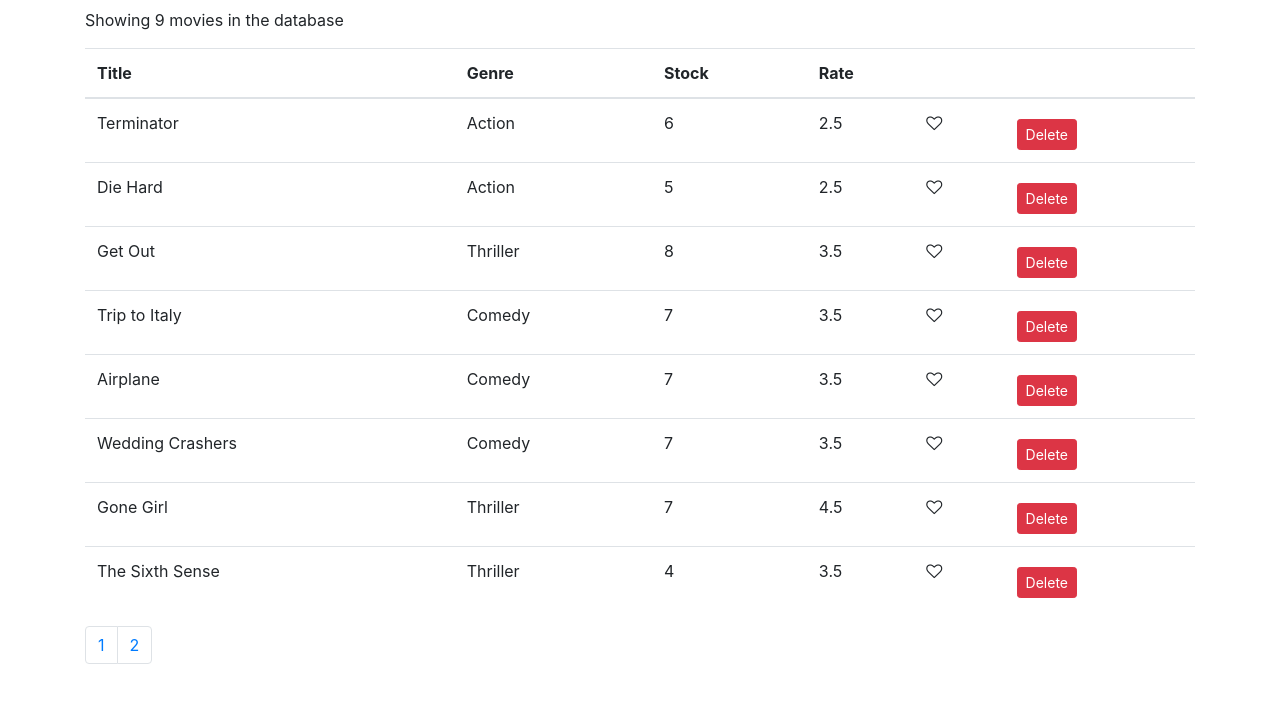
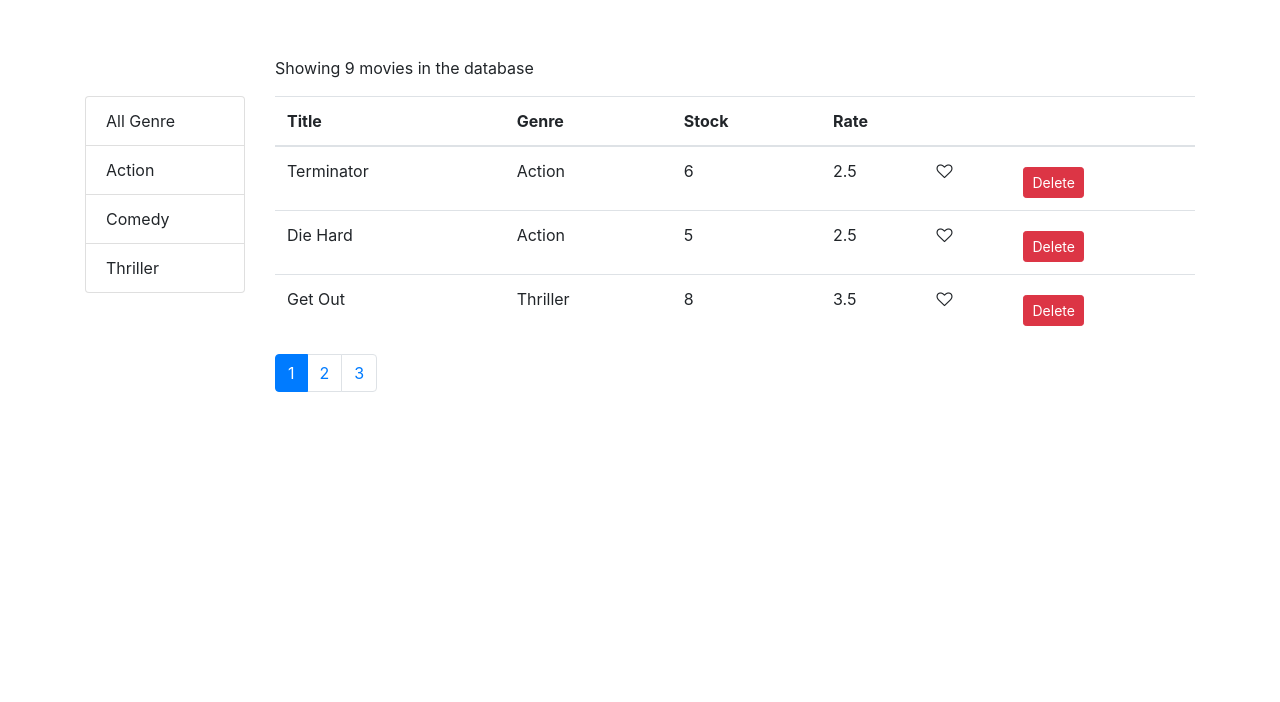
Before and after one commit to abdulloooh/react_learning, a React (Create React App) app in the folder vidly/: page / in a window 1280 px wide. Shown: the top 702 px of the page. Built offline with nearby package versions, Linux system fonts and the light colour scheme.

Commit message:
list groups for classifications and extracting high level components from low levels

```diff
--- a/vidly/package.json
+++ b/vidly/package.json
@@ -9,6 +9,7 @@
     "bootstrap": "^4.4.1",
     "font-awesome": "^4.7.0",
     "lodash": "^4.17.15",
+    "prop-types": "^15.7.2",
     "react": "^16.13.1",
     "react-dom": "^16.13.1",
     "react-scripts": "3.4.1"
--- /dev/null
+++ b/vidly/src/components/common/listGroup.jsx
@@ -0,0 +1,55 @@
+import React from "react";
+import PropTypes from "prop-types";
+
+const ListGroup = (props) => {
+  const {
+    items,
+    onItemSelect,
+    selectedItem,
+    keyProperty,
+    valueProperty,
+  } = props;
+  return (
+    <ul className="list-group py-5">
+      {items.map((item) => {
+        return (
+          <li
+            key={item[keyProperty]}
+            style={{ cursor: "pointer" }}
+            className={
+              item === selectedItem
+                ? "list-group-item active"
+                : "list-group-item"
+            }
+            onClick={() => onItemSelect(item)}
+          >
+            {item[valueProperty]}
+          </li>
+        );
+      })}
+    </ul>
+  );
+};
+
+ListGroup.defaultProps = {
+  keyProperty: "_id",
+  valueProperty: "name",
+};
+
+ListGroup.propTypes = {
+  items: PropTypes.array,
+  onItemSelect: PropTypes.func,
+  selectedItem: PropTypes.object,
+};
+export default ListGroup;
+
+/*
+Make common completely dynamic...for ListGrp=>textPpt,valuePpt
+Make all props name a genric name for reusability
+camelCase for naming files
+naming consistency back and forth within prop and prop-parent
+while returning sth to the parent, return the whole stuff not some part of it,
+//let parent decides what is needed eg item instead of item.name
+
+In other words, interface should be flexible
+*/
--- a/vidly/src/components/movies.jsx
+++ b/vidly/src/components/movies.jsx
@@ -1,24 +1,33 @@
 import React, { Component } from "react";
-import Like from "./common/like";
-import Paginate from "./common/paginate";
-import { Pagination } from "../utils/pagination";
-import {
-  // deleteMovie,
-  getMovies,
-  // getMovie,
-  // saveMovie,
-} from "../services/fakeMovieService";
+import Pagination from "./common/pagination";
+import { Paginate } from "../utils/paginate";
+import ListGroup from "./common/listGroup";
+import { getMovies } from "../services/fakeMovieService";
+import { getGenres } from "../services/fakeGenreService";
+import MoviesTable from "./moviesTable";
 
 class Movies extends Component {
   state = {
+    allMovies: [],
+    allGenres: [],
+    pageSize: 3,
+    currentPage: 1,
+  };
+  componentDidMount() {
+    this.setState({
       allMovies: getMovies(),
-    pageSize: 8,
-    currentPage: 3,
+      allGenres: [{ name: "All Genre" }, ...getGenres()],
+    });
+  }
+  genreChange = (genre) => {
+    // console.log(genreName);
+    this.setState({ currentPage: 1 });
+    this.setState({ selectedGenre: genre });
   };
 
   handleDelete = (movie) => {
-    const movies = this.state.movies.filter((m) => m._id !== movie._id);
-    this.setState({ movies });
+    const movies = this.state.allMovies.filter((m) => m._id !== movie._id);
+    this.setState({ allMovies: movies });
   };
 
   handleClick = (movie) => {
@@ -34,66 +43,55 @@
   };
 
   render() {
-    const { allMovies, pageSize, currentPage } = this.state;
+    const {
+      allMovies,
+      allGenres,
+      pageSize,
+      currentPage,
+      selectedGenre,
+    } = this.state;
     const { length: count } = allMovies;
-    // console.log(movies[0].genre.name);
+    // console.log(allGenres);
 
     if (count === 0)
       return <p className="mt-3">Their are no movies in the database</p>;
 
-    const movies = Pagination(allMovies, pageSize, currentPage);
+    const genreMovies =
+      selectedGenre && selectedGenre._id //truth
+        ? allMovies.filter((movie) => movie.genre._id === selectedGenre._id)
+        : allMovies;
+    const movies = Paginate(genreMovies, pageSize, currentPage);
 
     return (
-      <React.Fragment>
+      <div className="row mt-5">
+        <div className="col-sm-2">
+          <ListGroup
+            items={allGenres}
+            onItemSelect={this.genreChange}
+            selectedItem={selectedGenre}
+            // keyProperty="_id"
+            // valueProperty="name"
+          />
+        </div>
+
+        <div className="col">
           <p className="mt-2">
-          Showing {count} movie{count === 1 ? "" : "s"} in the database
+            Showing {genreMovies.length} movie{count === 1 ? "" : "s"} in the
+            database
           </p>
-        {/* table.table>thead>tr*2>th*4   Emmet Abbreviation */}
-        <table className="table ">
-          <thead>
-            <tr>
-              <th>Title</th>
-              <th>Genre</th>
-              <th>Stock</th>
-              <th colSpan="3">Rate</th>
-            </tr>
-          </thead>
-          <tbody>
-            {movies.map((movie) => {
-              return (
-                <tr key={movie._id}>
-                  <td>{movie.title}</td>
-                  <td>{movie.genre.name}</td>
-                  <td>{movie.numberInStock}</td>
-                  <td>{movie.dailyRentalRate}</td>
-                  <td>
-                    <Like
-                      liked={movie.like}
-                      onClick={() => this.handleClick(movie)}
+          <MoviesTable
+            movies={movies}
+            onClick={this.handleClick}
+            onDelete={this.handleDelete}
           />
-                  </td>
-                  <td>
-                    <button
-                      className="btn btn-danger btn-sm mt-2"
-                      onClick={() => {
-                        this.handleDelete(movie);
-                      }}
-                    >
-                      Delete
-                    </button>
-                  </td>
-                </tr>
-              );
-            })}
-          </tbody>
-        </table>
-        <Paginate
+          <Pagination
             pageSize={pageSize}
-          itemsCount={count}
+            itemsCount={genreMovies.length}
             currentPage={currentPage}
             onPageChange={this.handlePageChange}
           />
-      </React.Fragment>
+        </div>
+      </div>
     );
   }
 }
--- /dev/null
+++ b/vidly/src/components/moviesTable.jsx
@@ -0,0 +1,48 @@
+import React from "react";
+import Like from "./common/like";
+
+const MoviesTable = (props) => {
+  const { movies, onClick, onDelete } = props;
+
+  return (
+    <table className="table ">
+      <thead>
+        <tr>
+          <th>Title</th>
+          <th>Genre</th>
+          <th>Stock</th>
+          <th colSpan="3">Rate</th>
+        </tr>
+      </thead>
+      <tbody>
+        {movies.map((movie) => {
+          return (
+            <tr key={movie._id}>
+              <td>{movie.title}</td>
+              <td>{movie.genre.name}</td>
+              <td>{movie.numberInStock}</td>
+              <td>{movie.dailyRentalRate}</td>
+              <td>
+                <Like liked={movie.like} onClick={() => onClick(movie)} />
+              </td>
+              <td>
+                <button
+                  className="btn btn-danger btn-sm mt-2"
+                  onClick={() => {
+                    onDelete(movie);
+                  }}
+                >
+                  Delete
+                </button>
+              </td>
+            </tr>
+          );
+        })}
+      </tbody>
+    </table>
+  );
+};
+
+export default MoviesTable;
+
+//this was extracted here for consistency, i.e to avoid mixing low level codes with the high level codes where it was
--- a/vidly/src/utils/pagination.jsx
+++ b/vidly/src/utils/paginate.jsx
@@ -1,6 +1,6 @@
 import _ from "lodash";
 
-export function Pagination(items, pageSize, currentPage) {
+export function Paginate(items, pageSize, currentPage) {
   const startIndex = (currentPage - 1) * pageSize;
   // const endIndex = startIndex + (pageSize - 1);
   // return _.slice(items, startIndex, endIndex + 1); //slice from lodash does not include the end
@@ -10,8 +10,8 @@
   //to chain them together=>
   //create a loadash object which wraps an array, methods can then be chained together
   let selected = _(items).slice(startIndex).take(pageSize).value();
-  if (selected.length === 0) {
-    selected = _(items).slice(0).take(pageSize).value();
-  }
+  // if (selected.length === 0) {
+  //   selected = _(items).slice(0).take(pageSize).value();
+  // }  /// I handles this from the parent by simply resetting currentPage to 1 on any click of another pagination
   return selected;
 }
```
Also changed, not shown: vidly/src/components/common/pagination.jsx (renamed from vidly/src/components/common/paginate.jsx, +10 -2 lines). Lines whose indentation alone changed are shown as unchanged.
